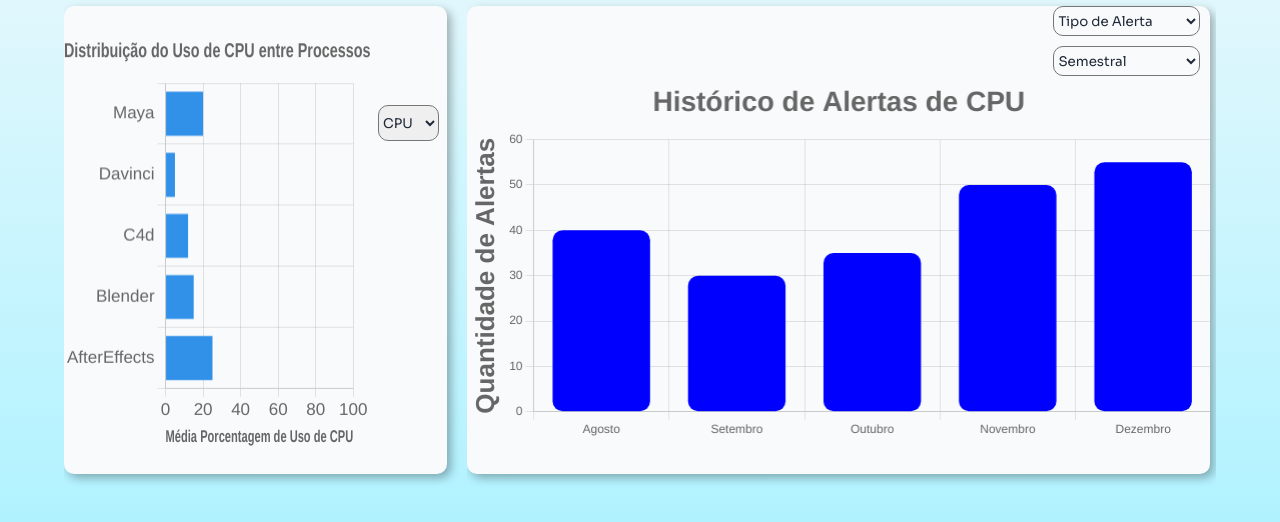
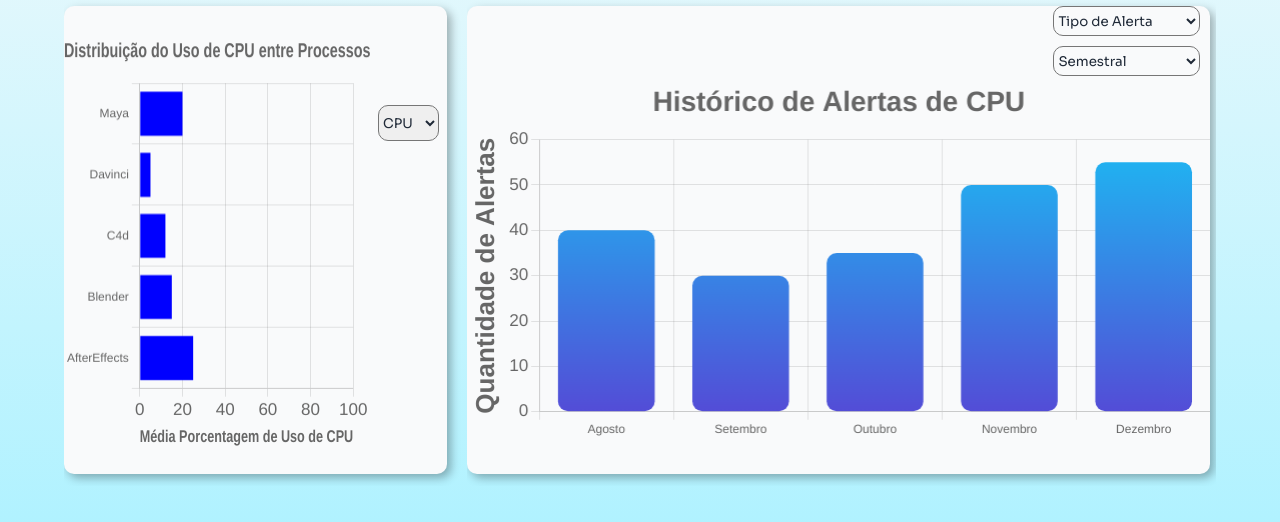
Before and after one commit to InfraWatch-inc/web-data-viz, a website: page public/dashboard/InsightEspecifica.html in a window 1280 px wide. Shown: the part 274-796 px from the top of the page. Drawn offline with nearby package versions, Linux system fonts and the light colour scheme.

Commit message:
Arrumando cores dos gráficos

```diff
--- a/public/dashboard/InsightEspecifica.html
+++ b/public/dashboard/InsightEspecifica.html
@@ -142,11 +142,22 @@
 
 <script>
 
-  const ctxProcessos = document.getElementById('graficoProcessos');
+function criarGradient(ctx) {
+  const gradiente = ctx.createLinearGradient(0, 0, 0, 500);
+  gradiente.addColorStop(0, '#10D3F9');
+  gradiente.addColorStop(1, '#740BC6');
+  return gradiente;
+}
 
-  const dpr = window.devicePixelRatio || 1;               // Grafico estava embaçado, essas 3 linhas resolveram
-  ctxProcessos.width = ctxProcessos.offsetWidth * dpr;
-  ctxProcessos.height = ctxProcessos.offsetHeight * dpr;
+// Definindo o pixel ratio uma vez
+const dpr = window.devicePixelRatio || 1;
+const canvasProcessos = document.getElementById('graficoProcessos');
+const ctxProcessos = canvasProcessos.getContext('2d');
+
+canvasProcessos.width = canvasProcessos.offsetWidth * dpr;
+canvasProcessos.height = canvasProcessos.offsetHeight * dpr;
+ctxProcessos.scale(dpr, dpr);
+
 
 const graficoProcessos = new Chart(ctxProcessos, {
   type: 'bar',
@@ -155,7 +166,7 @@
     datasets: [{
       label: 'Uso de CPU (%)',
       data: [20, 5, 12, 15, 25],
-        backgroundColor: 'rgba(49, 144, 232, 1)',
+      backgroundColor: "blue",
       borderSkipped: false
     }]
   },
@@ -189,9 +200,6 @@
             size: 17,
             weight: 'bold'
           }
-
-          }
-        }
         },
         ticks: {
           font: {
@@ -199,13 +207,19 @@
           }
         }
       }
-
+    }
+  }
 });
 
-  const ctxAlertas = document.getElementById('graficoAlertas')
 
-  ctxAlertas.width = ctxAlertas.offsetWidth * dpr;
-  ctxAlertas.height = ctxAlertas.offsetHeight * dpr;
+const canvas = document.getElementById('graficoAlertas');
+const ctxAlertas = canvas.getContext('2d');
+
+canvas.width = canvas.offsetWidth * dpr;
+canvas.height = canvas.offsetHeight * dpr;
+ctxAlertas.scale(dpr, dpr);
+
+const gradienteAlertas = criarGradient(ctxAlertas);
 
 const graficoAlertas = new Chart(ctxAlertas, {
   type: 'bar',
@@ -214,7 +228,7 @@
     datasets: [{
       label: 'Nº de Alertas',
       data: [40, 30, 35, 50, 55],
-        backgroundColor: "blue",
+      backgroundColor: gradienteAlertas,
       borderRadius: 10,
       borderSkipped: false
     }]
@@ -247,6 +261,11 @@
             size: 26,
             weight: 'bold'
           }
+        },
+        ticks: {
+          font: {
+            size: 17
+          }
         }
       }
     }
```
Lines whose indentation alone changed are shown as unchanged.
